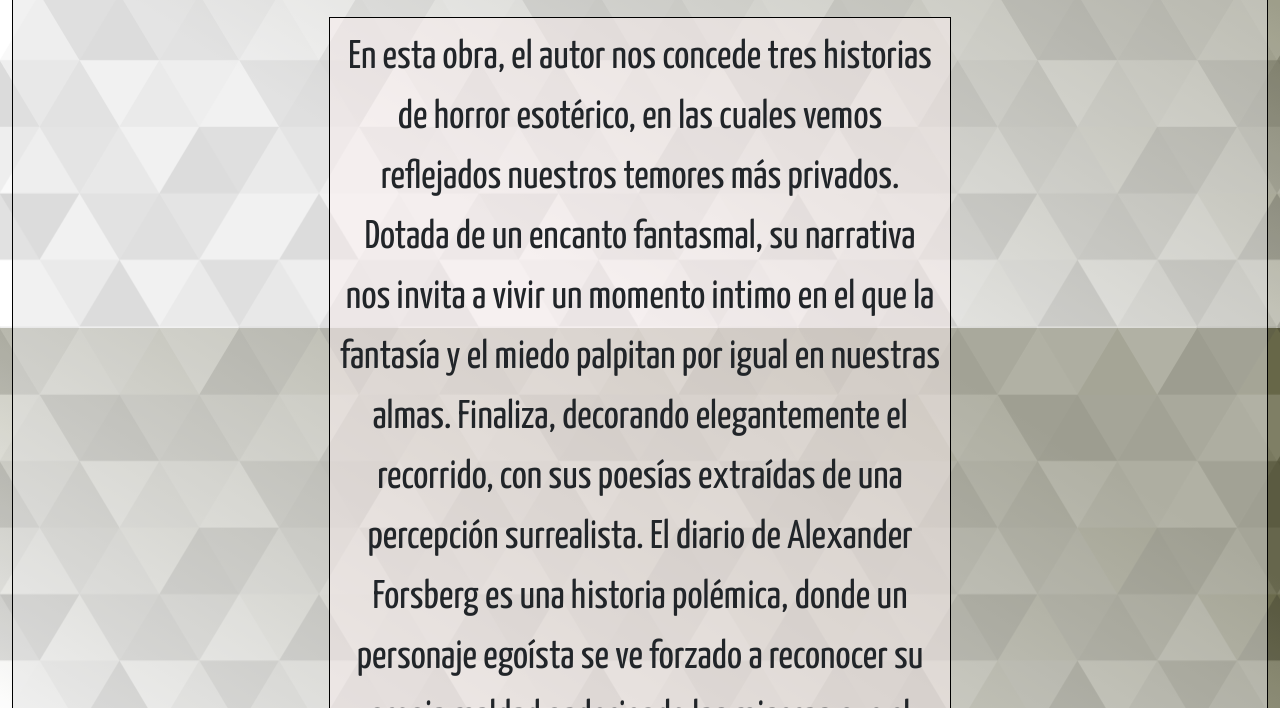
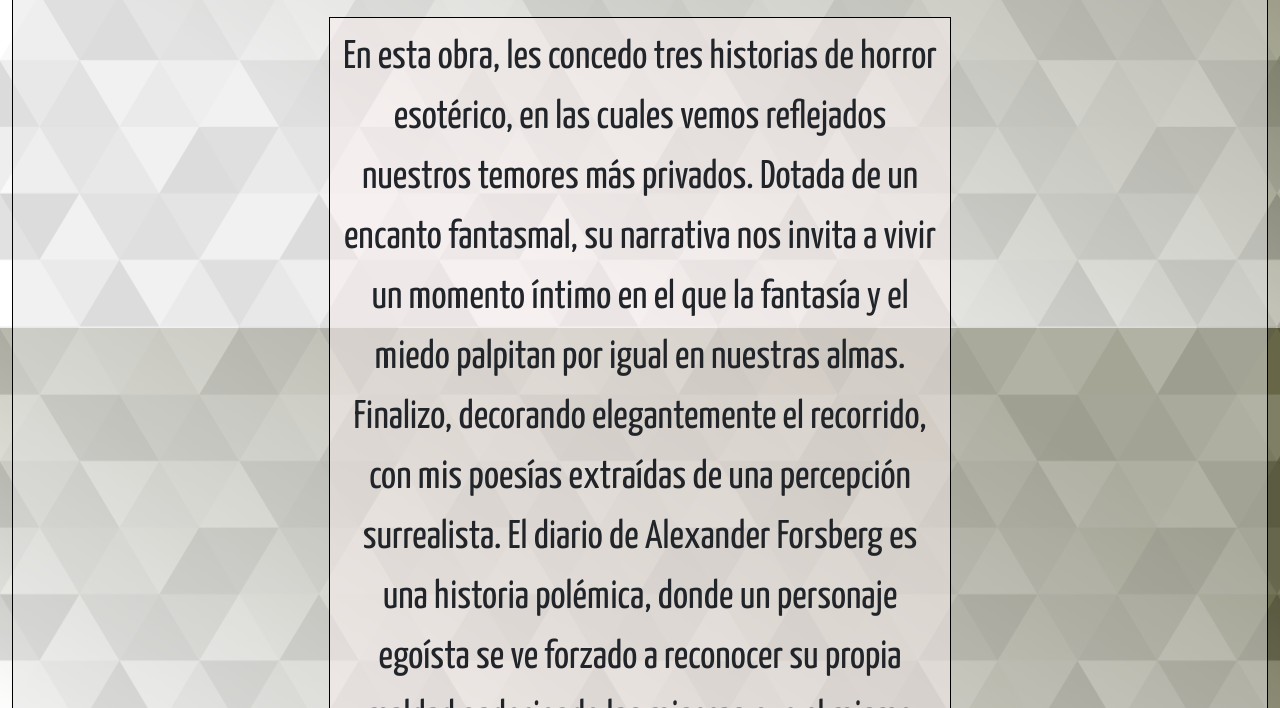
Before and after one commit to FacuAlcorta/MetapsicosisAlcorta, a website: page views/publicaciones.html in a window 1280 px wide. Shown: the part 472-1180 px from the top of the page. Drawn offline with nearby package versions, Linux system fonts and the light colour scheme; a web font is replaced by a local one.

Commit message:
Puliendo detalles de redacción

```diff
--- a/views/publicaciones.html
+++ b/views/publicaciones.html
@@ -58,9 +58,9 @@
                 </div>
                 <div class="col-lg-12 col-xl-6 libros__texto" style="margin-top: 10px;">
                     <p>
-                        En esta obra, el autor nos concede tres historias de horror esotérico, en las cuales vemos reflejados nuestros temores más privados.
+                        En esta obra, les concedo tres historias de horror esotérico, en las cuales vemos reflejados nuestros temores más privados.
 
-                        Dotada de un encanto fantasmal, su narrativa nos invita a vivir un momento intimo en el que la fantasía y el miedo palpitan por igual en nuestras almas. Finaliza, decorando elegantemente el recorrido, con sus poesías extraídas de una percepción surrealista.
+                        Dotada de un encanto fantasmal, su narrativa nos invita a vivir un momento íntimo en el que la fantasía y el miedo palpitan por igual en nuestras almas. Finalizo, decorando elegantemente el recorrido, con mis poesías extraídas de una percepción surrealista.
 
                         El diario de Alexander Forsberg es una historia polémica,
                         donde un personaje egoísta se ve forzado a reconocer su propia maldad padeciendo las miseras que el mismo ocasionó.
```
